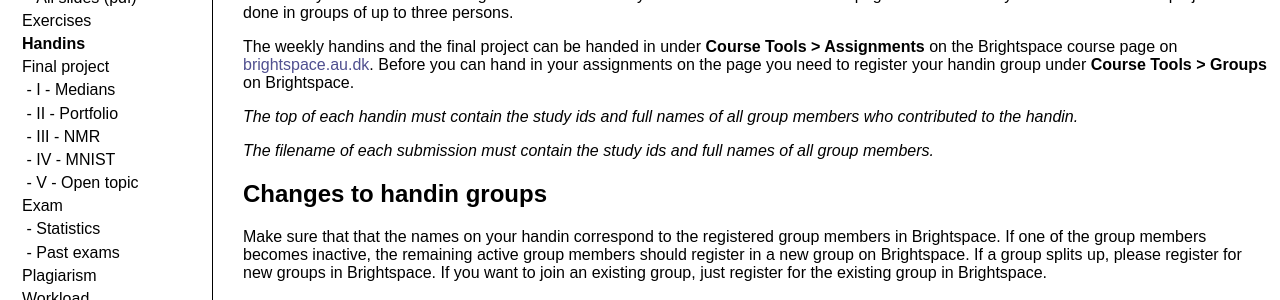
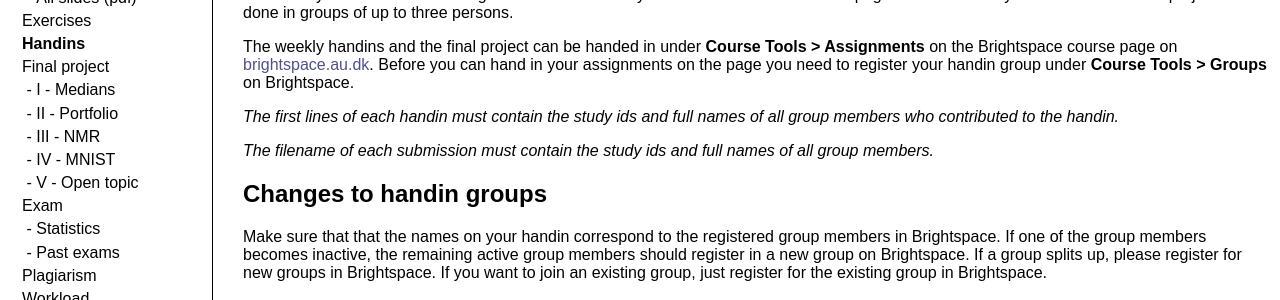
Before and after one commit to gsbrodal/gsbrodal.github.io, a Jekyll site: the page built from ipsa/handins.md, in a window 1280 px wide. Shown: the part 225-525 px from the top of the page. Built offline with Jekyll 4.4.1, drawn with Linux system fonts in a browser that asks for light colours; our own code applies the rules of GitHub Pages for plain Markdown files.

Commit message:
Update handins.md

```diff
--- a/ipsa/handins.md
+++ b/ipsa/handins.md
@@ -4,7 +4,7 @@ The weekly handins are stated together with the ordinary exercises on the "[Exer
 
 The weekly handins and the final project can be handed in under **Course Tools > Assignments** on the Brightspace course page on [brightspace.au.dk](https://brightspace.au.dk/). Before you can hand in your assignments on the page you need to register your handin group under **Course Tools > Groups** on Brightspace.
 
-_The top of each handin must contain the study ids and full names of all group members who contributed to the handin._
+_The first lines of each handin must contain the study ids and full names of all group members who contributed to the handin._
 
 _The filename of each submission must contain the study ids and full names of all group members._
 
```
